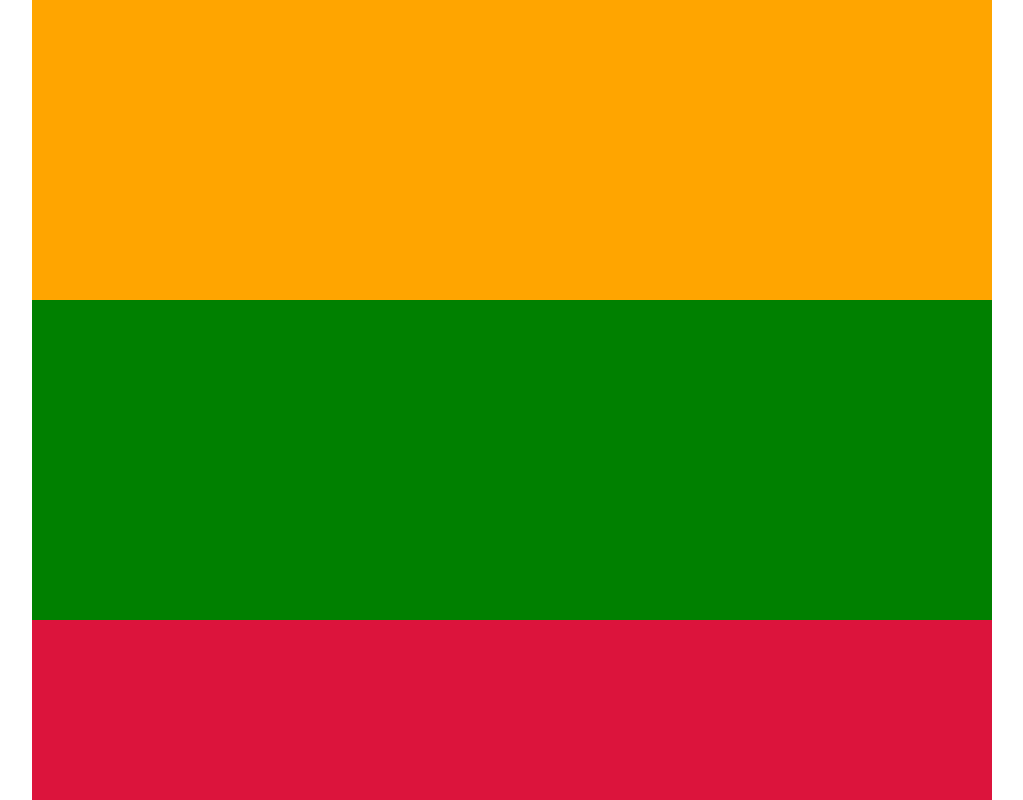
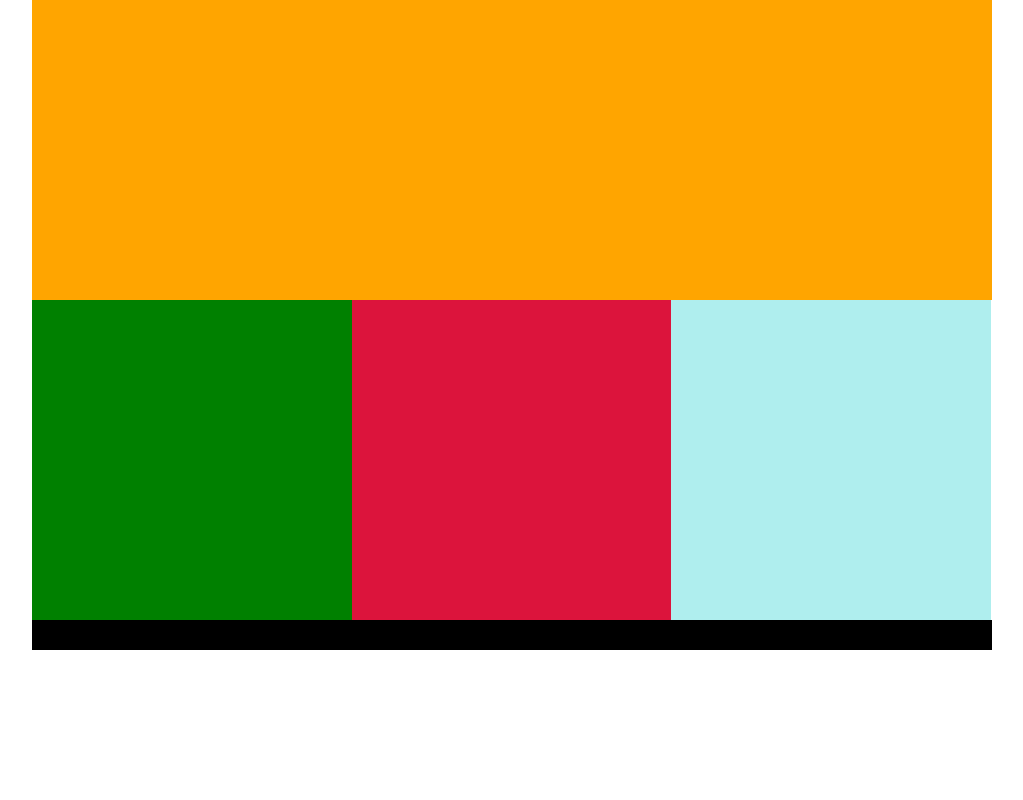
Before and after one commit to Mandy1071/coding-responsive-websites, a plain HTML site: page color-starter/03.01-206-colors-starter/index.html in a window 1280 px wide. Shown: the top 800 px of the page, without its empty margins (128-1151 px from the left). Drawn offline with Linux system fonts and the light colour scheme.

Commit message:
Changed desktop width

```diff
--- a/color-starter/03.01-206-colors-starter/css/main.css
+++ b/color-starter/03.01-206-colors-starter/css/main.css
@@ -98,10 +98,13 @@ footer {
 
   #column-3 {
     background-color: #afeeee;
+    width: 33.3%;
   }
 
   footer {
     background-color: #000000;
   }
 
+.col-3 {
+  width: 33.3%;
 }
```
